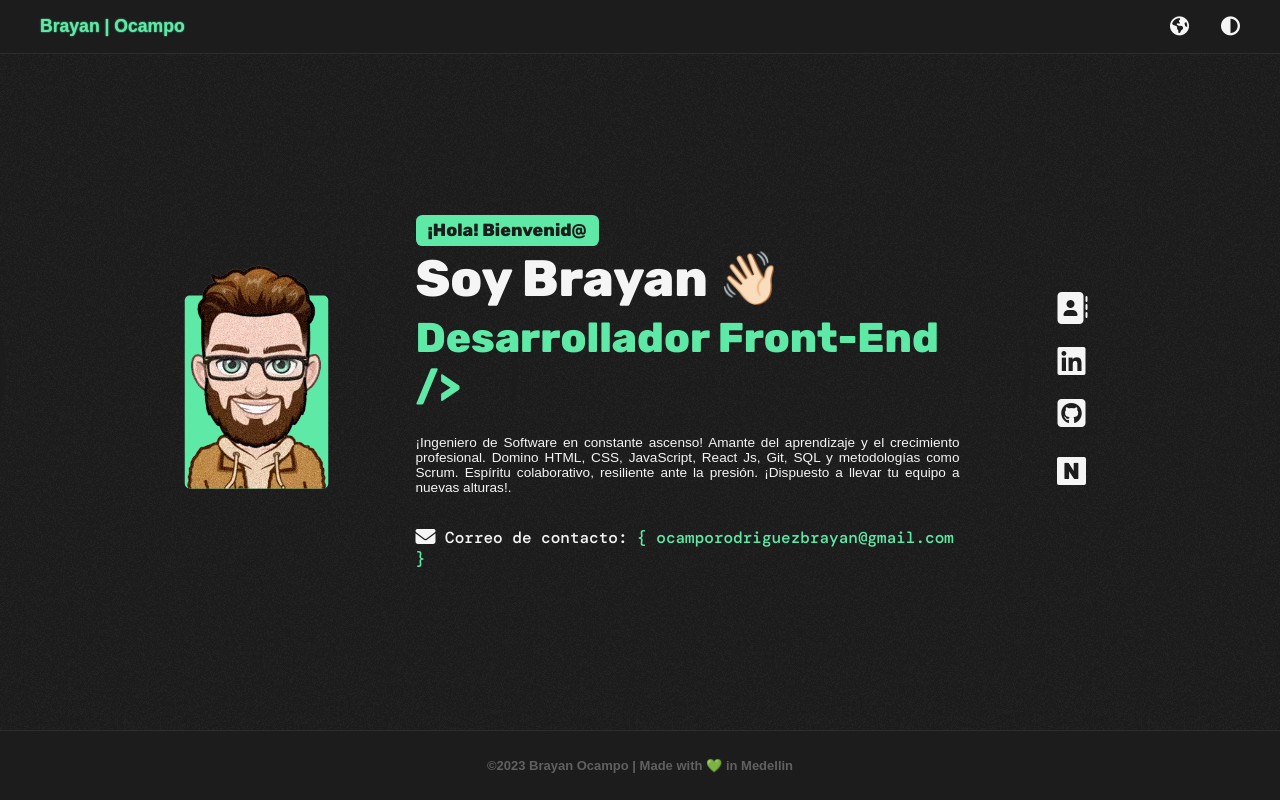
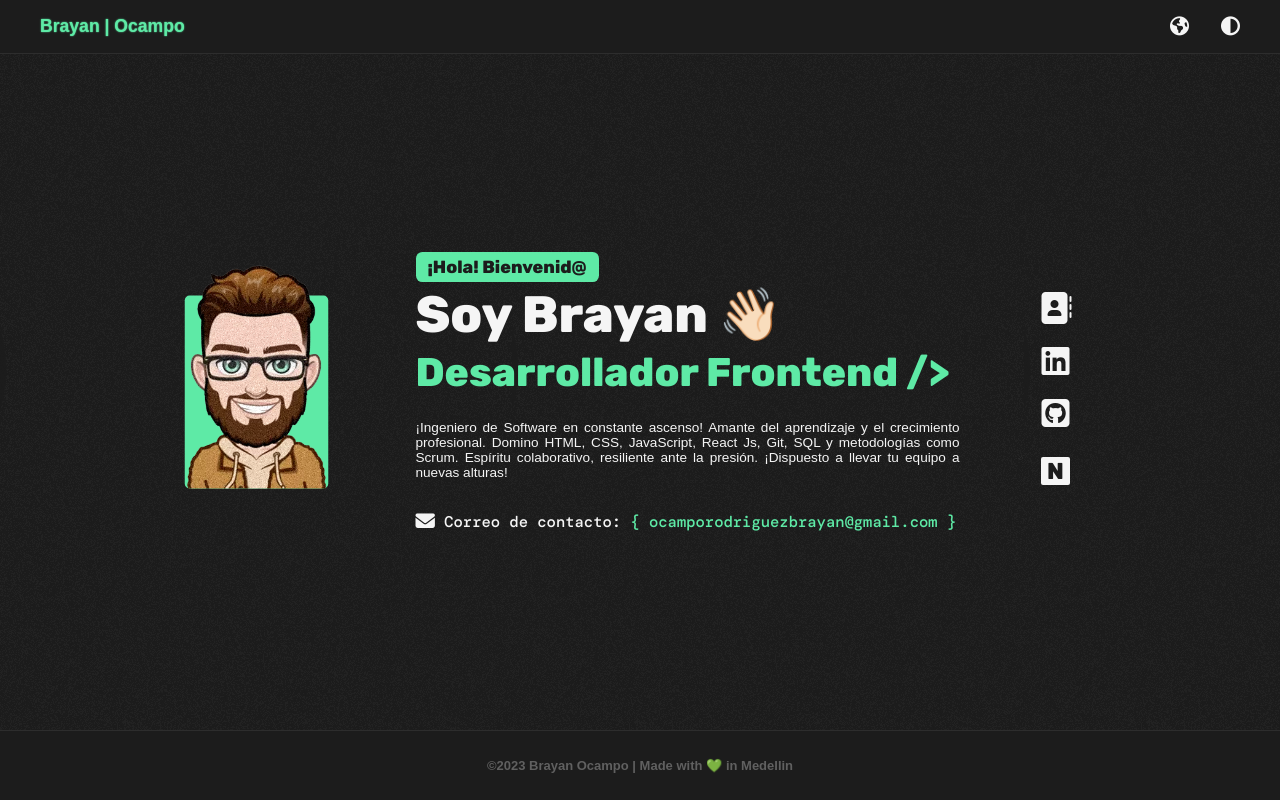
Before and after one commit to Brayan0campo/portafolio-website, a React (Vite) app in the folder portafolio-web/: page / in a window 1280 px wide. Built offline with nearby package versions, Linux system fonts and the light colour scheme; a web font is replaced by a local one.

Commit message:
update component welcome

```diff
--- a/portafolio-web/src/components/Welcome-Section/Welcome.Styled.js
+++ b/portafolio-web/src/components/Welcome-Section/Welcome.Styled.js
@@ -76,7 +76,7 @@ export const MainAvatarImg = styled.img`
   transform: scale(1.23) translateX(-0.1875rem) translateY(-2.03rem);
 
   &:hover {
-    transform: scale(1.27) translateX(-0.1875rem) translateY(-2.32rem);
+    transform: scale(1.26) translateX(-0.1875rem) translateY(-2.26rem);
   }
 `;
 
@@ -102,7 +102,7 @@ export const MainInfoTitle2 = styled.h3`
 export const MainInfoTitle3 = styled.h1`
   margin-bottom: 1.5rem;
   color: ${colors.clr_details};
-  font: bold 2.6em ${fonts.ff_text};
+  font: bold 2.5em ${fonts.ff_text};
 `;
 
 export const MainInfoText = styled.p`
@@ -113,7 +113,7 @@ export const MainInfoText = styled.p`
 `;
 
 export const MainInfoEmailText = styled.p`
-  font: 500 1em ${fonts.ff_mono};
+  font: 500 0.97em ${fonts.ff_mono};
 `;
 
 export const MainInfoEmailLink = styled.a`
@@ -123,7 +123,7 @@ export const MainInfoEmailLink = styled.a`
 export const MainLinks = styled.div`
   gap: 2.1rem;
   display: flex;
-  margin: 0 5rem;
+  margin: 0 6rem 0 4rem;
   align-items: center;
   flex-direction: column;
 `;
@@ -133,8 +133,8 @@ export const MainLink = styled.a`
   transition: 0.5s;
 
   &:hover {
+    transform: scale(1.12);
     color: ${colors.clr_details};
-    transform: scale(1.12);
   }
 
   &#notion {
--- a/portafolio-web/src/components/Welcome-Section/Welcome.jsx
+++ b/portafolio-web/src/components/Welcome-Section/Welcome.jsx
@@ -77,6 +77,7 @@ const Welcome = () => {
               {constants.text_email1}
               <MainInfoEmailLink
                 type="email"
+                aria-label="Email"
                 href="mailto:ocamporodriguezbrayan@gmail.com"
                 draggable="false"
               >
--- a/portafolio-web/src/constants/constant.js
+++ b/portafolio-web/src/constants/constant.js
@@ -7,8 +7,8 @@ export const WelcomeConstants = [
     image_avatar: ImageAvatar,
     title_info1: "¡Hola! Bienvenid@",
     title_info2: "Soy Brayan 👋🏻",
-    title_info3: "Desarrollador Front-End />",
-    text_info: "¡Ingeniero de Software en constante ascenso! Amante del aprendizaje y el crecimiento profesional. Domino HTML, CSS, JavaScript, React Js, Git, SQL y metodologías como Scrum. Espíritu colaborativo, resiliente ante la presión. ¡Dispuesto a llevar tu equipo a nuevas alturas!.",
+    title_info3: "Desarrollador Frontend />",
+    text_info: "¡Ingeniero de Software en constante ascenso! Amante del aprendizaje y el crecimiento profesional. Domino HTML, CSS, JavaScript, React Js, Git, SQL y metodologías como Scrum. Espíritu colaborativo, resiliente ante la presión. ¡Dispuesto a llevar tu equipo a nuevas alturas!",
     text_email1: " Correo de contacto:",
     text_email2: " { ocamporodriguezbrayan@gmail.com }",
     footer_text: "©2023 Brayan Ocampo | Made with 💚 in Medellin",
```
